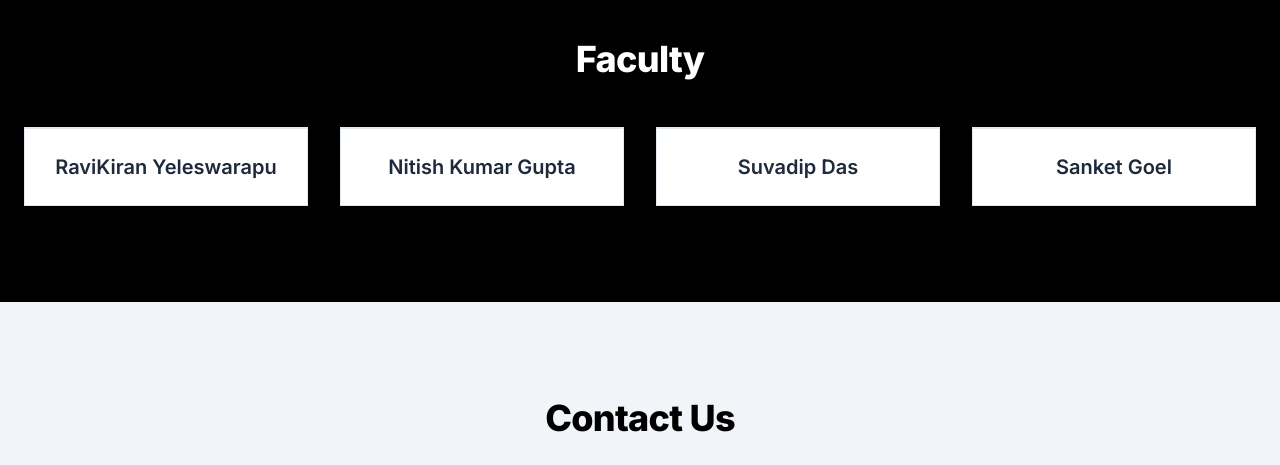
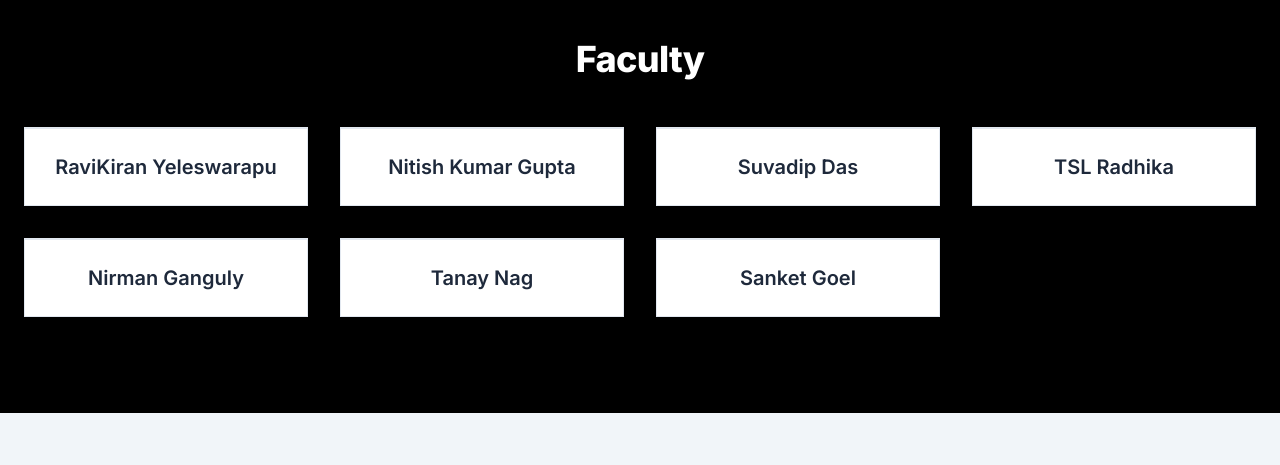
Before and after one commit to cquest-bitshyd/website, a plain HTML site: page index.html in a window 1280 px wide. Shown: the part 1280-1745 px from the top of the page. Drawn offline with nearby package versions, Linux system fonts and the light colour scheme; no server answers.

Commit message:
Update index.html
added few faculty

```diff
--- a/index.html
+++ b/index.html
@@ -73,6 +73,18 @@
                         </a>
                         <a href="https://www.bits-pilani.ac.in/hyderabad/suvadip-das/" target="_blank" rel="noopener noreferrer" class="block faculty-card flex flex-col">
                             <div class="p-6 faculty-info bg-white flex-grow flex items-center justify-center"><h3 class="text-xl font-semibold text-slate-800">Suvadip Das</h3></div>
+                        </a>
+                        </a>
+                        <a href="https://www.bits-pilani.ac.in/hyderabad/tsl-radhika/" target="_blank" rel="noopener noreferrer" class="block faculty-card flex flex-col">
+                            <div class="p-6 faculty-info bg-white flex-grow flex items-center justify-center"><h3 class="text-xl font-semibold text-slate-800">TSL Radhika</h3></div>
+                        </a>
+                        </a>
+                        <a href="https://www.bits-pilani.ac.in/hyderabad/nirman-ganguly/" target="_blank" rel="noopener noreferrer" class="block faculty-card flex flex-col">
+                            <div class="p-6 faculty-info bg-white flex-grow flex items-center justify-center"><h3 class="text-xl font-semibold text-slate-800">Nirman Ganguly</h3></div>
+                        </a>
+                        </a>
+                        <a href="https://www.bits-pilani.ac.in/hyderabad/tanay-nag/" target="_blank" rel="noopener noreferrer" class="block faculty-card flex flex-col">
+                            <div class="p-6 faculty-info bg-white flex-grow flex items-center justify-center"><h3 class="text-xl font-semibold text-slate-800">Tanay Nag</h3></div>
                         </a>
                         <a href="https://www.bits-pilani.ac.in/hyderabad/sanket-goel/" target="_blank" rel="noopener noreferrer" class="block faculty-card flex flex-col">
                             <div class="p-6 faculty-info bg-white flex-grow flex items-center justify-center"><h3 class="text-xl font-semibold text-slate-800">Sanket Goel</h3></div>
```
